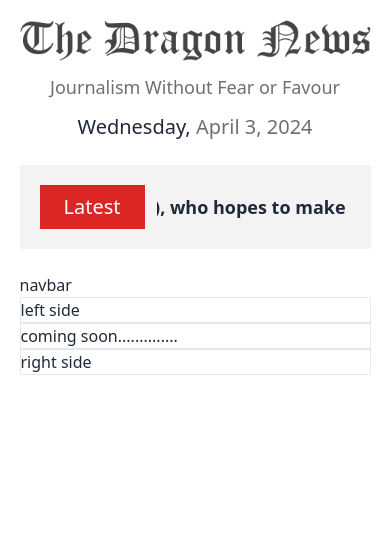
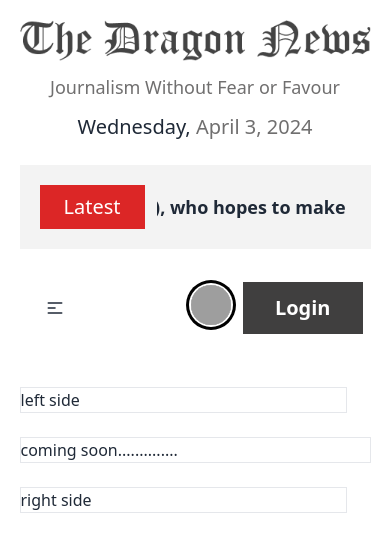
Before and after one commit to pranta-deba/dragon-news, a React (Vite) app: page / in a window 390 px wide. Shown: the top 552 px of the page. Built offline with nearby package versions, Linux system fonts and the light colour scheme; grey boxes are pictures that could not be loaded; a web font is replaced by a local one.

Commit message:
[UI design] : Navbar completed

```diff
--- a/src/pages/Home/Home.jsx
+++ b/src/pages/Home/Home.jsx
@@ -10,7 +10,7 @@ const Home = () => {
             <Header/>
             <LatestHeader/>
             <Navbar/>
-            <div className="grid grid-cols-1 md:grid-cols-4">
+            <div className="grid grid-cols-1 md:grid-cols-4 gap-6">
                 <div className="border">
                     <LeftNav/>
                 </div>
--- a/src/pages/shared/Navbar/Navbar.jsx
+++ b/src/pages/shared/Navbar/Navbar.jsx
@@ -1,10 +1,88 @@
-
+import { NavLink } from "react-router-dom";
+import userImg from "../../../assets/user.png";
 const Navbar = () => {
-    return (
-        <div>
-            navbar
+  const navLink = (
+    <>
+      <h4>
+        <NavLink to="/" className="text-[#706F6F] text-lg font-normal capitalize">
+          home
+        </NavLink>
+      </h4>
+      <h4>
+        <NavLink to="about" className="text-[#706F6F] text-lg font-normal capitalize">
+          About
+        </NavLink>
+      </h4>
+      <h4>
+        <NavLink to="career" className="text-[#706F6F] text-lg font-normal capitalize">
+          Career
+        </NavLink>
+      </h4>
+    </>
+  );
+  const userLink = (
+    <>
+      <li>
+        <a>Name</a>
+      </li>
+      <li>
+        <a>Logout</a>
+      </li>
+    </>
+  );
+  return (
+    <div className="navbar bg-base-100 mb-11">
+      <div className="navbar-start">
+        <div className="dropdown">
+          <div tabIndex={0} role="button" className="btn btn-ghost lg:hidden">
+            <svg
+              xmlns="http://www.w3.org/2000/svg"
+              className="h-5 w-5"
+              fill="none"
+              viewBox="0 0 24 24"
+              stroke="currentColor"
+            >
+              <path
+                strokeLinecap="round"
+                strokeLinejoin="round"
+                strokeWidth="2"
+                d="M4 6h16M4 12h8m-8 6h16"
+              />
+            </svg>
+          </div>
+          <ul
+            tabIndex={0}
+            className="menu menu-sm dropdown-content mt-3 z-[1] p-2 shadow bg-base-100 rounded-box w-52 gap-4"
+          >
+            {navLink}
+          </ul>
         </div>
-    );
+      </div>
+      <div className="navbar-center hidden lg:flex">
+        <ul className="menu menu-horizontal px-1 gap-4">{navLink}</ul>
+      </div>
+      <div className="navbar-end gap-2">
+        <div className="dropdown dropdown-end">
+          <div tabIndex={0} role="button" className="m-1">
+            <div className="avatar">
+              <div className="w-10 h-10 rounded-full ring ring-black ring-offset-base-100 ring-offset-2">
+                <img src={userImg} />
+              </div>
+            </div>
+          </div>
+          <ul
+            tabIndex={0}
+            className="dropdown-content z-[1] menu p-2 shadow bg-base-100 rounded-box w-52"
+          >
+            {userLink}
+          </ul>
+        </div>
+        <NavLink to="/login" className="text-xl font-semibold text-white bg-[#403F3F] px-8 py-3 cursor-pointer">
+          Login
+        </NavLink>
+      </div>
+    </div>
+  );
 };
 
 export default Navbar;
```
